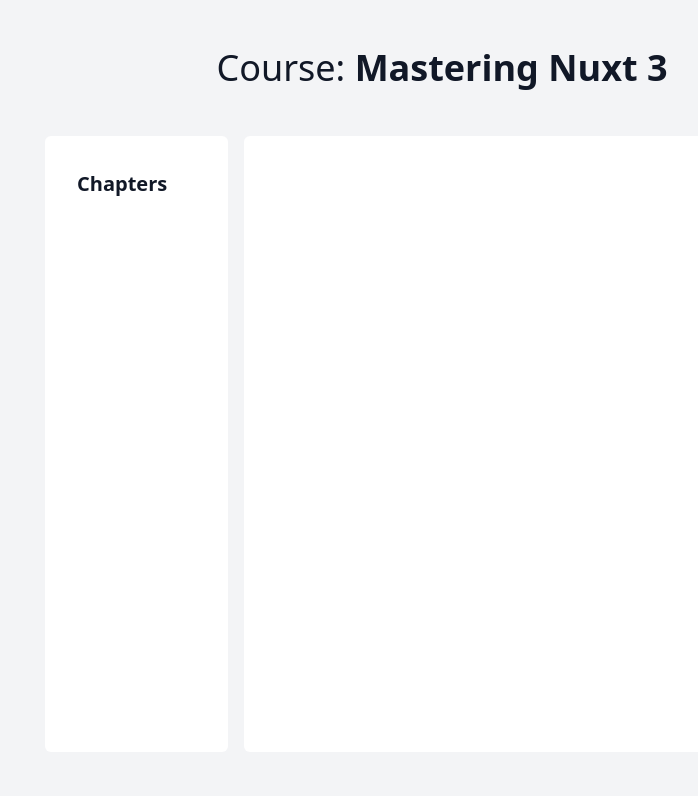
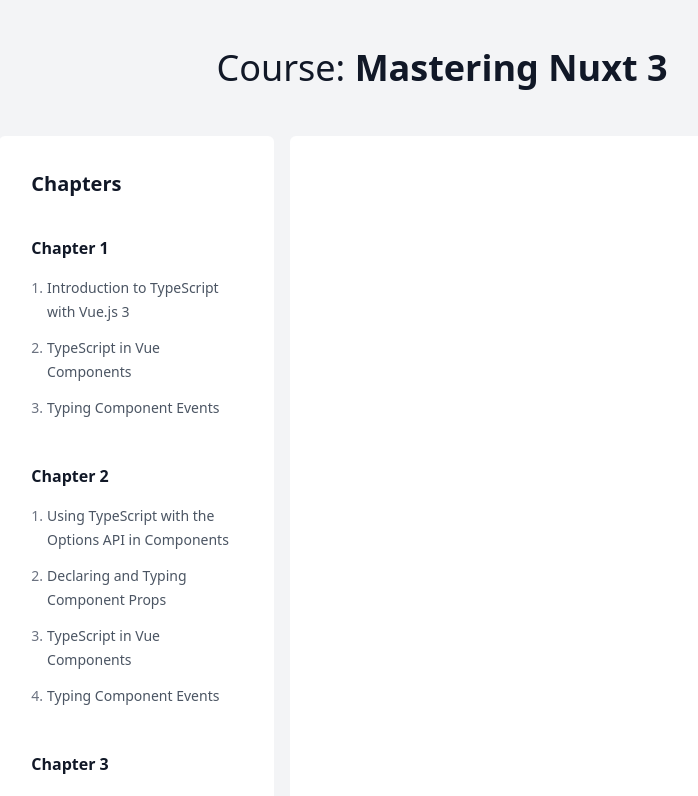
Before and after one commit to dudd1ts/nuxt-mastering, a Nuxt app: page /course in a window 1280 px wide. Shown: the top 796 px of the page, without its empty margins (198-896 px from the left). Built offline with nearby package versions, Linux system fonts and the light colour scheme.

Commit message:
Firts iteration

```diff
--- /dev/null
+++ b/components/LessonCompleteButton.client.vue
@@ -0,0 +1,34 @@
+<template>
+  <label
+    class="rounded text-white font-bold py-2 px-4 cursor-pointer"
+    :class="{
+      'bg-green-500': modelValue,
+      'bg-gray-500': !modelValue,
+    }"
+  >
+    <input
+      type="checkbox"
+      :value="modelValue"
+      class="hidden"
+      @input="() => $emit('update:modelValue', !modelValue)"
+    />
+    {{ modelValue ? "Completed!" : "Mark as complete" }}
+  </label>
+</template>
+
+<script setup>
+defineProps({
+  modelValue: {
+    type: Boolean,
+    default: false,
+  },
+})
+
+defineEmits(["update:modelValue"])
+</script>
+
+<style scoped>
+::selection {
+  display: none;
+}
+</style>
--- /dev/null
+++ b/components/VideoPlayer.vue
@@ -0,0 +1,20 @@
+<template>
+  <iframe
+    width="100%"
+    height="300px"
+    :src="`https://player.vimeo.com/video/${props.videoId}`"
+    title="Video player"
+    frameborder="0"
+    allow="accelerometer; autoplay; clipboard-write; encrypted-media; gyroscope; picture-in-picture"
+    allowfullscreen
+  ></iframe>
+</template>
+
+<script setup>
+const props = defineProps({
+  videoId: {
+    type: Number,
+    required: true,
+  },
+})
+</script>
--- a/composables/useCourse.ts
+++ b/composables/useCourse.ts
@@ -1,5 +1,14 @@
 import courseData from "./courseData"
 
 export const useCourse = () => {
-  return courseData
+  return {
+    ...courseData,
+    chapters: courseData.chapters.map((chapter) => ({
+      ...chapter,
+      lessons: chapter.lessons.map((lesson) => ({
+        ...lesson,
+        path: `/course/${chapter.slug}/${lesson.slug}`,
+      })),
+    })),
+  }
 }
--- a/pages/course.vue
+++ b/pages/course.vue
@@ -13,10 +13,29 @@
 
     <div class="flex flex-row justify-center flex-grow">
       <div
-        class="prose mr-4 p-8 bg-white rounded-md min-w-[20ch] flex flex-col"
+        class="prose mr-4 p-8 bg-white rounded-md min-w-[20ch] max-w-[30ch] flex flex-col"
       >
         <h3>Chapters</h3>
-        <!-- All the lessons for the course listed here -->
+        <div
+          v-for="chapter in chapters"
+          :key="chapter.slug"
+          class="space-y-1 mb-4 flex flex-col"
+        >
+          <h4>{{ chapter.title }}</h4>
+          <NuxtLink
+            v-for="(lesson, index) in chapter.lessons"
+            :key="lesson.slug"
+            class="flex flex-row space-x-1 no-underline prose-sm font-normal py-1 px-4 -mx-4"
+            :to="`/course/${chapter.slug}/${lesson.slug}`"
+            :class="{
+              'text-blue-500': lesson.path === $route.fullPath,
+              'text-gray-600': lesson.path !== $route.fullPath,
+            }"
+          >
+            <span class="text-gray-500">{{ index + 1 }}.</span>
+            <span>{{ lesson.title }}</span>
+          </NuxtLink>
+        </div>
       </div>
 
       <div class="prose p-12 bg-white rounded-md w-[65ch]">
@@ -25,3 +44,7 @@
     </div>
   </div>
 </template>
+
+<script setup>
+const { chapters } = useCourse()
+</script>
--- a/pages/course/[chapterSlug]/[lessonSlug].vue
+++ b/pages/course/[chapterSlug]/[lessonSlug].vue
@@ -5,22 +5,27 @@
     </p>
     <h2 class="my-0">{{ lesson.title }}</h2>
     <div class="flex space-x-4 mt-2 mb-8">
-      <a
+      <NuxtLink
         v-if="lesson.sourceUrl"
         class="font-normal text-md text-gray-500"
-        :href="lesson.sourceUrl"
+        :to="lesson.sourceUrl"
       >
         Download Source Code
-      </a>
-      <a
+      </NuxtLink>
+      <NuxtLink
         v-if="lesson.downloadUrl"
         class="font-normal text-md text-gray-500"
-        :href="lesson.downloadUrl"
+        :to="lesson.downloadUrl"
       >
         Download Video
-      </a>
+      </NuxtLink>
     </div>
+    <VideoPlayer v-if="lesson.videoId" :video-id="lesson.videoId" />
     <p>{{ lesson.text }}</p>
+    <LessonCompleteButton
+      :model-value="isLessonComplete"
+      @update:model-value="toggleComplete"
+    />
   </div>
 </template>
 
@@ -39,4 +44,31 @@
     (lesson) => lesson.slug === route.params.lessonSlug
   )
 })
+
+const title = computed(() => {
+  return `${lesson.value.title} - ${course.title}`
+})
+
+useHead({
+  title,
+})
+
+const progress = useLocalStorage("progress", [])
+
+const isLessonComplete = computed(() => {
+  return (
+    progress.value[chapter.value.number - 1] &&
+    progress.value[chapter.value.number - 1][lesson.value.number - 1]
+  )
+})
+
+const toggleComplete = () => {
+  progress.value[chapter.value.number - 1] =
+    progress.value[chapter.value.number - 1] === undefined
+      ? []
+      : progress.value[chapter.value.number - 1]
+
+  progress.value[chapter.value.number - 1][lesson.value.number - 1] =
+    !isLessonComplete.value
+}
 </script>
```
Also changed, not shown: 1 other file (tests, documents, lock files or other folders).
